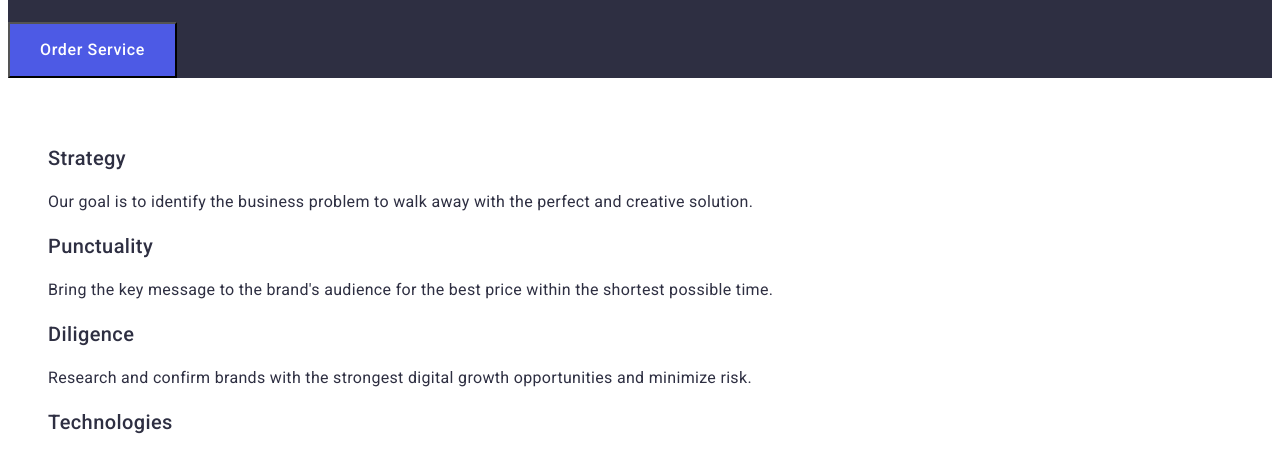
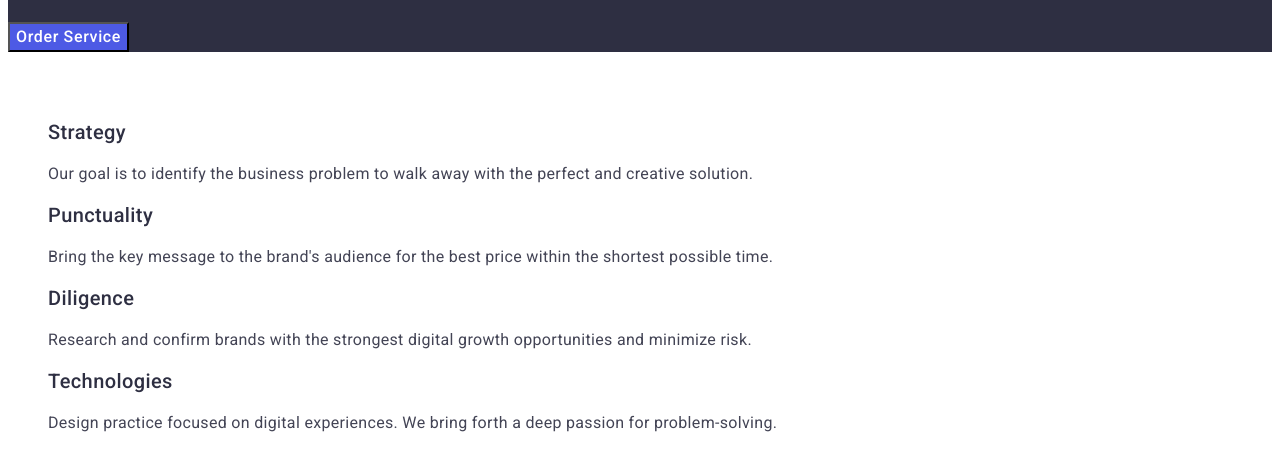
Before and after one commit to huzovskyi/goit-markup-hw-02, a plain HTML site: page index.html in a window 1280 px wide. Shown: the part 312-763 px from the top of the page. Drawn offline with Linux system fonts and the light colour scheme.

Commit message:
styles-updated

```diff
--- a/css/styles.css
+++ b/css/styles.css
@@ -75,7 +75,7 @@ letter-spacing: 0.02em;
 
 .btn {
         font-family: "Roboto", sans-serif;
-        width: 169px; height: 56px;
+
         background-color: #4D5AE5; color: #FFFFFF;
 
         font-weight: 500;
@@ -90,12 +90,7 @@ letter-spacing: 0.02em;
 .btn:focus {background-color: #404BBF;}
 
 
-.values-list p{
-        font-size: 16px;
-        line-height: 24px;
-        letter-spacing: 2%;
-        color: #2E2F42;
-}
+
 .values {color:white;}
 .second-title {
         font-weight: 700;
```
